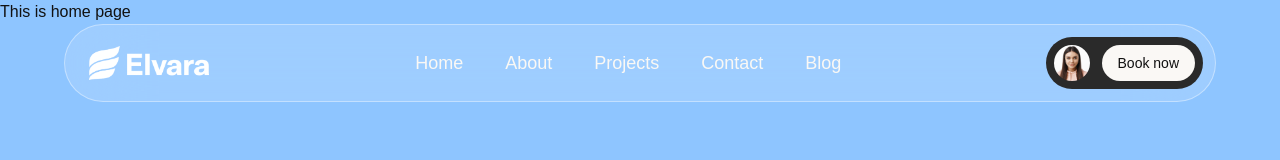
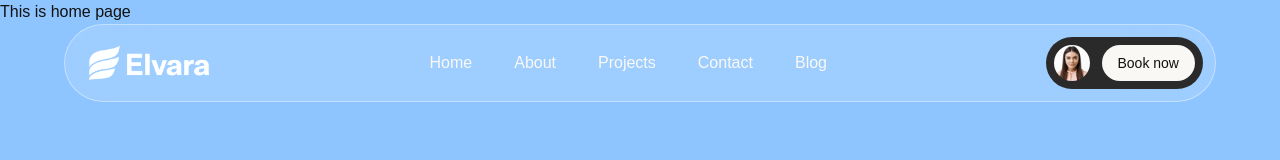
Before and after one commit to dipanjonroy/elvara-spaces, a Next.js app: page / in a window 1280 px wide. Shown: the top 160 px of the page. Built offline with nearby package versions, Linux system fonts and the light colour scheme; a web font is replaced by a local one.

Commit message:
Fix: Responsive font size in mainmenu

```diff
--- a/components/navigation/MainMenu.tsx
+++ b/components/navigation/MainMenu.tsx
@@ -4,7 +4,7 @@ import Link from "next/link";
 export default function MainMenu() {
   return (
     <nav className="hidden lg:block">
-      <ul className="flex items-center gap-10 text-base xl:text-lg text-(--background) ">
+      <ul className="flex items-center gap-10 text-base 2xl:text-lg text-(--background) ">
         {menus.map((item) => (
           <span key={item.id} className="flex items-center -space-x-1 group">
             <span className="w-1.5 h-1.5 rounded-full bg-(--background) opacity-0 group-hover:opacity-100"/>
```
